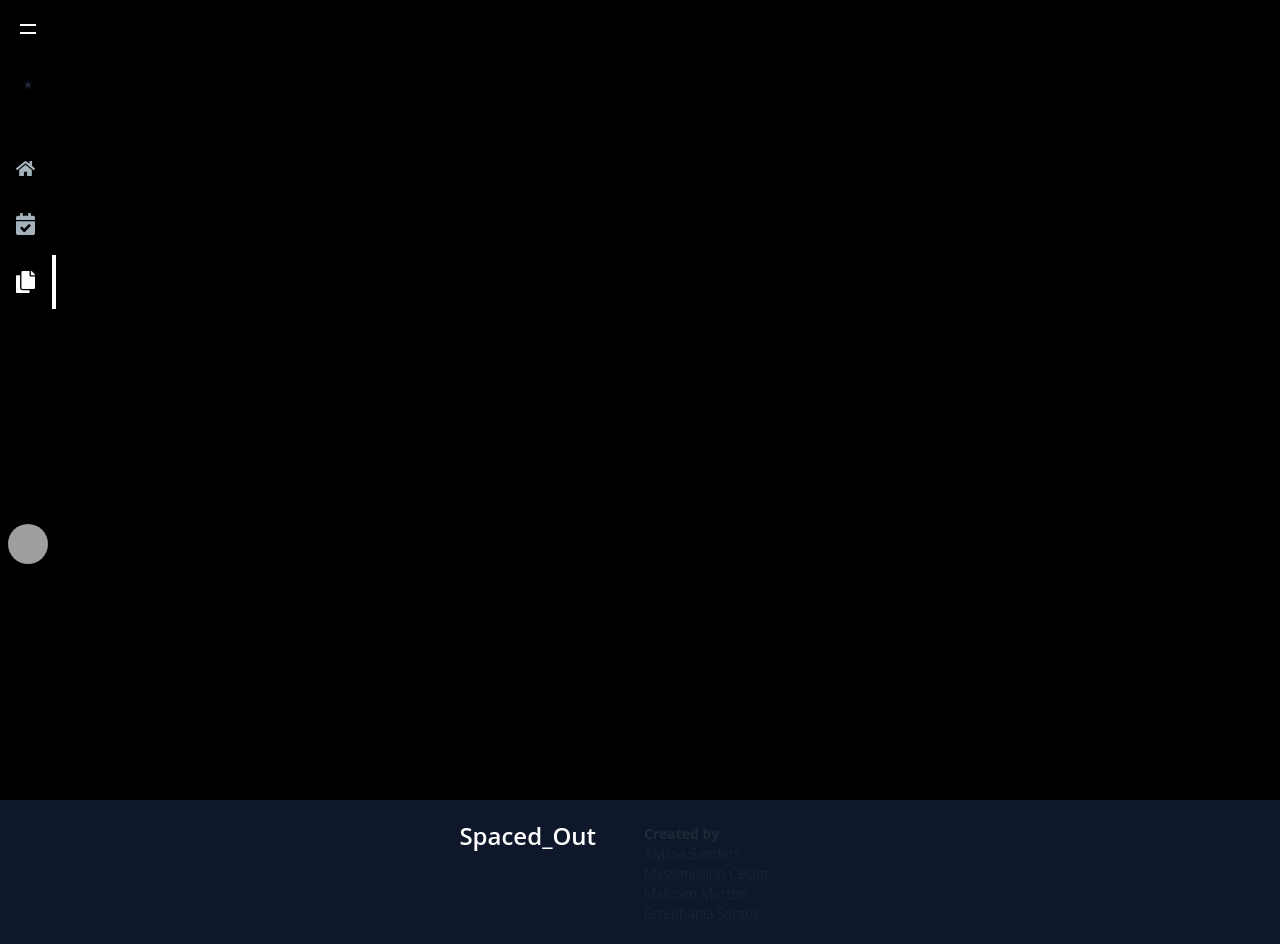
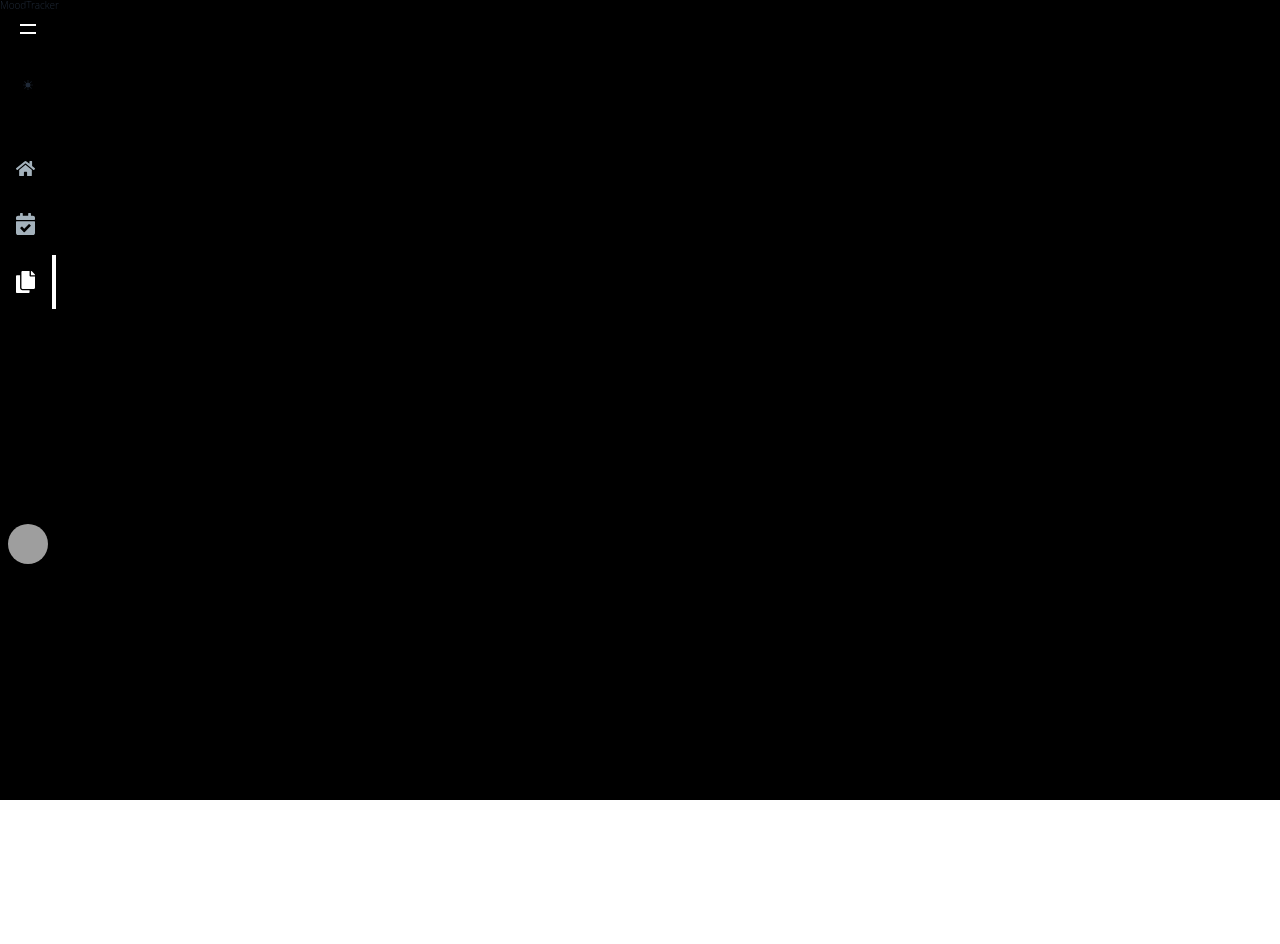
Before and after one commit to ajalley18288/Spaced_, a React (Create React App) app in the folder spaced_/: page /moodtracker in a window 1280 px wide. After the commit the page ends 800 px from the top, so only its background shows below. Built offline with nearby package versions, Linux system fonts and the light colour scheme; grey boxes are pictures that could not be loaded.

Commit message:
fixed footer

```diff
--- a/spaced_/src/App.js
+++ b/spaced_/src/App.js
@@ -1,6 +1,5 @@
 import LoginScreen from "./pages/LoginScreen";
 import Navbar from './components/Navbar'
-import Footer from './components/Footer'
 import { BrowserRouter, Routes, Route } from 'react-router-dom'
 import Dashboard from "./pages/Dashboard";
 import { ToDoList } from "./pages/ToDoList";
@@ -16,7 +15,6 @@ const App = () => {
         <Route exact path='/dashboard' element={<Dashboard/>} />
         <Route exact path='/moodtracker' element={<MoodTracker/>} />
       </Routes>
-      <Footer/>
     </BrowserRouter>
   );
 };
--- a/spaced_/src/components/Footer.jsx
+++ b/spaced_/src/components/Footer.jsx
@@ -7,8 +7,8 @@ const Footer = () => {
             <div className='text-2xl font-semibold text-right text-white pt-5 pr-10'>Spaced_Out</div>
             <div className='text-sm font-bold text-left pt-6'>
                 <div>Created by</div>
+                <div className='font-thin'>Massimiliano Celant</div>
                 <div className='font-thin'>Alyissa Sanders</div>
-                <div className='font-thin'>Massimiliano Celant</div>
                 <div className='font-thin'>Malcolm Morton</div>
                 <div className='font-thin'>Estephania Santos</div>
             </div>
--- a/spaced_/src/pages/LoginScreen.jsx
+++ b/spaced_/src/pages/LoginScreen.jsx
@@ -1,10 +1,14 @@
 import React from 'react'
 import Login from '../components/Login/Login'
+import Footer from '../components/Footer'
 
 export const LoginScreen = () => {
     return (
-        <div className='h-screen bg-black z-20'>
-            <Login />
+        <div>
+            <div className='h-screen bg-black z-20'>
+                <Login />
+            </div>
+            <Footer/>
         </div>
     )
 }
--- a/spaced_/src/pages/MoodTracker.jsx
+++ b/spaced_/src/pages/MoodTracker.jsx
@@ -3,6 +3,7 @@ import React from 'react'
 export const MoodTracker = () => {
     return (
         <div className='h-screen bg-black z-10'>
+            MoodTracker
         </div>
     )
 }
```
Also changed, not shown: 2 other files (tests, documents, lock files or other folders).
